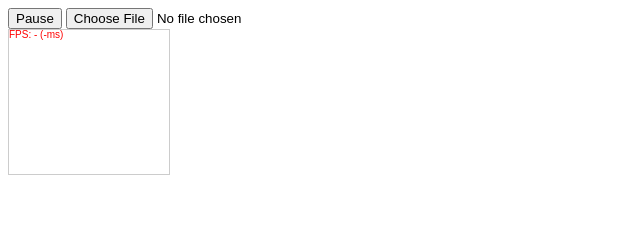
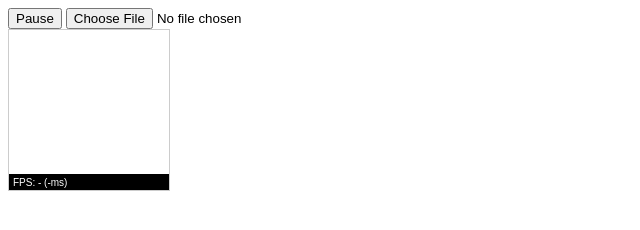
Before and after one commit to AtomicJon/tsemu, a website built with Parcel: page src/index.html in a window 1280 px wide. Shown: the whole page, without its empty margins (0-640 px from the left). Built offline with nearby package versions, Linux system fonts and the light colour scheme.

Commit message:
Add lower bar for FPS to avoid interfering with game UI

```diff
--- a/src/hardware/Ppu.ts
+++ b/src/hardware/Ppu.ts
@@ -151,9 +151,11 @@ export default class Ppu {
     const fpsString = this.updateAverage ? Math.round(1000 / this.updateAverage) : '-';
     const updateString = this.updateAverage ? Math.round(this.updateAverage * 1000) / 1000 : '-';
     this.ctx.save();
-    this.ctx.fillStyle = 'red';
-    this.ctx.textBaseline = 'top';
-    this.ctx.fillText(`FPS: ${fpsString} (${updateString}ms)`, 0, 0);
+    this.ctx.fillStyle = 'black';
+    this.ctx.fillRect(0, 144, 160, 16);
+    this.ctx.fillStyle = 'white';
+    this.ctx.textBaseline = 'bottom';
+    this.ctx.fillText(`FPS: ${fpsString} (${updateString}ms)`, 4, 158);
     this.ctx.restore();
   }
 }
--- a/src/index.html
+++ b/src/index.html
@@ -14,7 +14,7 @@
       <input id="game" type="file" />
     </div>
     <div id="content">
-      <canvas id="screen" width="160" height="144"></canvas>
+      <canvas id="screen" width="160" height="160"></canvas>
     </div>
   </body>
   <script src="./index.ts"></script>
```
